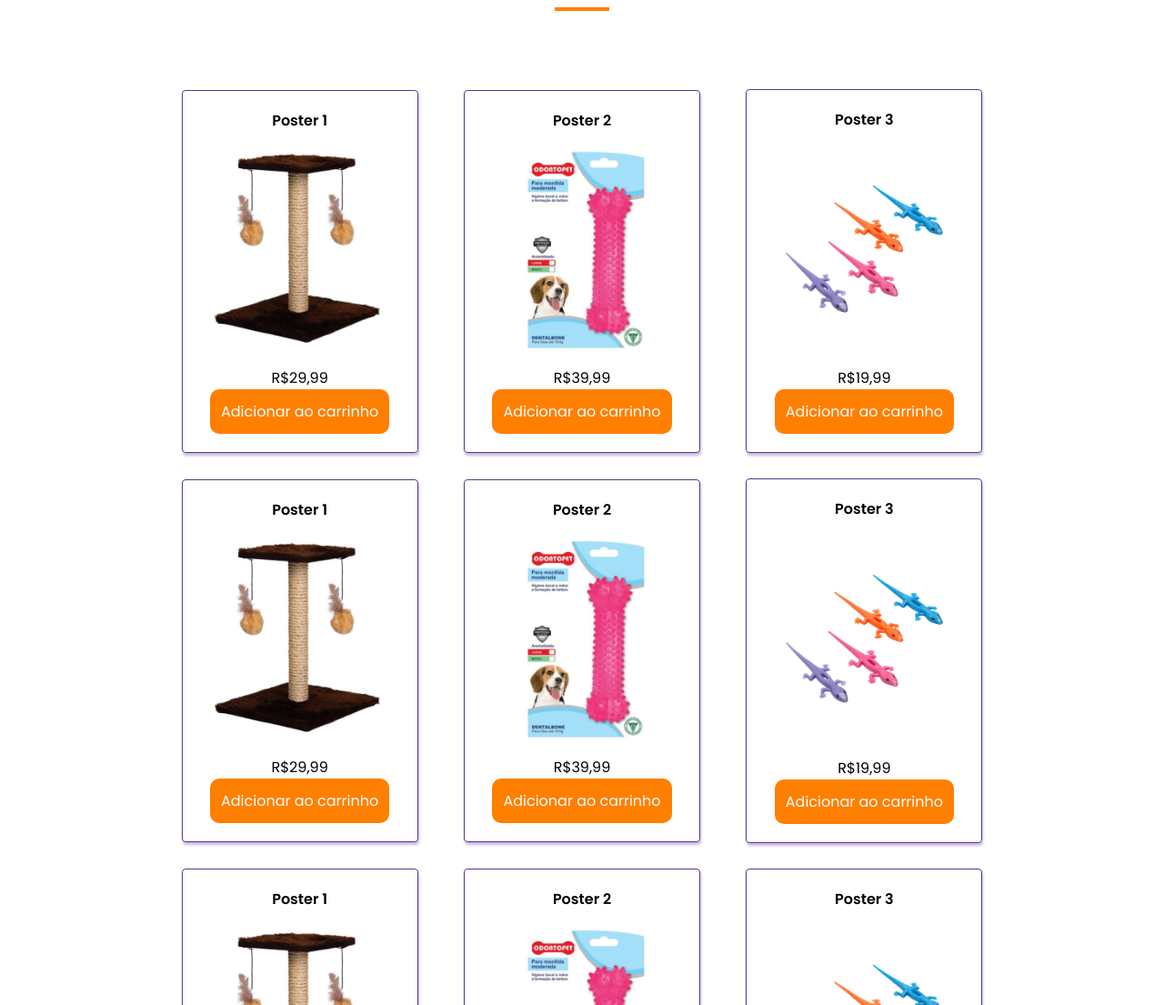
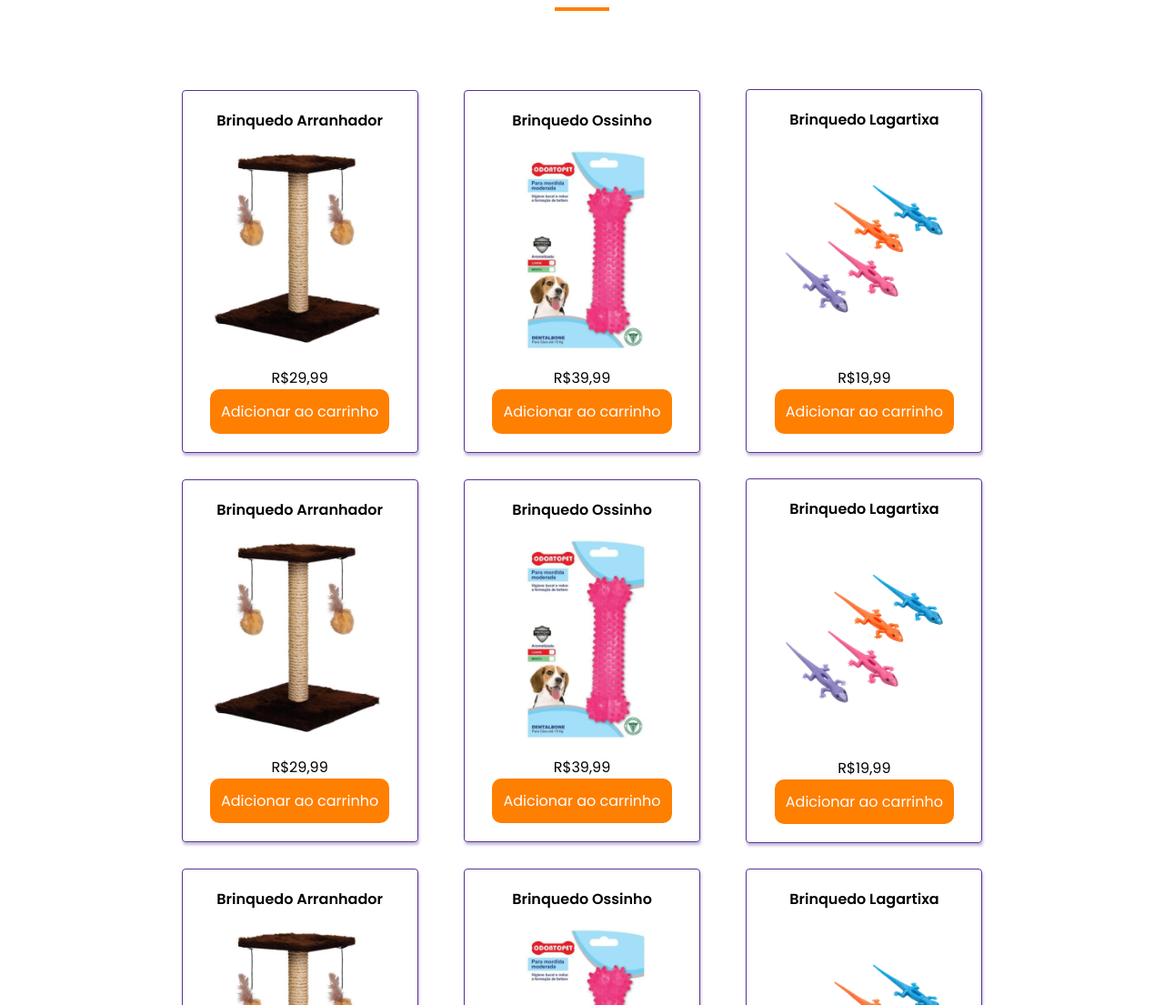
Before and after one commit to devalbertomoiseis/pet-proz, a plain HTML site: page pages/doacao.html in a window 1280 px wide. Shown: the part 195-1300 px from the top of the page at 91% size. Drawn offline with Linux system fonts and the light colour scheme.

Commit message:
Att: Página de Doação

```diff
--- a/pages/doacao.html
+++ b/pages/doacao.html
@@ -63,7 +63,7 @@
 
       <div class="products-container">
         <div class="movie-product">
-          <strong class="product-title">Poster 1</strong>
+          <strong class="product-title">Brinquedo Arranhador</strong>
           <!-- <br> -->
           <img src="../img/brinquedo-arranhador-gato.png" alt="Poster 1" class="product-image">
           <div class="product-price-container">
@@ -73,7 +73,7 @@
         </div>
 
         <div class="movie-product">
-          <strong class="product-title">Poster 2</strong>
+          <strong class="product-title">Brinquedo Ossinho</strong>
           <!-- <br> -->
           <img src="../img/brinquedo-osso.png" alt="Poster 2" class="product-image">
           <div class="product-price-container">
@@ -83,7 +83,7 @@
         </div>
 
         <div class="movie-product">
-          <strong class="product-title">Poster 3</strong>
+          <strong class="product-title">Brinquedo Lagartixa</strong>
           <!-- <br> -->
           <img src="../img/brinquedo-lagartixa-para-gatos.png" alt="Poster 3" class="product-image">
           <div class="product-price-container">
@@ -94,7 +94,7 @@
 
 
         <div class="movie-product">
-          <strong class="product-title">Poster 1</strong>
+          <strong class="product-title">Brinquedo Arranhador</strong>
           <!-- <br> -->
           <img src="../img/brinquedo-arranhador-gato.png" alt="Poster 1" class="product-image">
           <div class="product-price-container">
@@ -104,7 +104,7 @@
         </div>
 
         <div class="movie-product">
-          <strong class="product-title">Poster 2</strong>
+          <strong class="product-title">Brinquedo Ossinho</strong>
           <!-- <br> -->
           <img src="../img/brinquedo-osso.png" alt="Poster 2" class="product-image">
           <div class="product-price-container">
@@ -114,7 +114,7 @@
         </div>
 
         <div class="movie-product">
-          <strong class="product-title">Poster 3</strong>
+          <strong class="product-title">Brinquedo Lagartixa</strong>
           <!-- <br> -->
           <img src="../img/brinquedo-lagartixa-para-gatos.png" alt="Poster 3" class="product-image">
           <div class="product-price-container">
@@ -123,7 +123,7 @@
           </div>
         </div>
         <div class="movie-product">
-          <strong class="product-title">Poster 1</strong>
+          <strong class="product-title">Brinquedo Arranhador</strong>
           <!-- <br> -->
           <img src="../img/brinquedo-arranhador-gato.png" alt="Poster 1" class="product-image">
           <div class="product-price-container">
@@ -133,7 +133,7 @@
         </div>
 
         <div class="movie-product">
-          <strong class="product-title">Poster 2</strong>
+          <strong class="product-title">Brinquedo Ossinho</strong>
           <!-- <br> -->
           <img src="../img/brinquedo-osso.png" alt="Poster 2" class="product-image">
           <div class="product-price-container">
@@ -143,7 +143,7 @@
         </div>
 
         <div class="movie-product">
-          <strong class="product-title">Poster 3</strong>
+          <strong class="product-title">Brinquedo Lagartixa</strong>
           <!-- <br> -->
           <img src="../img/brinquedo-lagartixa-para-gatos.png" alt="Poster 3" class="product-image">
           <div class="product-price-container">
@@ -151,7 +151,7 @@
             <button type="button" class="button-hover-background">Adicionar ao carrinho</button>
           </div>
         </div><div class="movie-product">
-          <strong class="product-title">Poster 1</strong>
+          <strong class="product-title">Brinquedo Arranhador</strong>
           <!-- <br> -->
           <img src="../img/brinquedo-arranhador-gato.png" alt="Poster 1" class="product-image">
           <div class="product-price-container">
@@ -161,7 +161,7 @@
         </div>
 
         <div class="movie-product">
-          <strong class="product-title">Poster 2</strong>
+          <strong class="product-title">Brinquedo Ossinho</strong>
           <!-- <br> -->
           <img src="../img/brinquedo-osso.png" alt="Poster 2" class="product-image">
           <div class="product-price-container">
@@ -171,7 +171,7 @@
         </div>
 
         <div class="movie-product">
-          <strong class="product-title">Poster 3</strong>
+          <strong class="product-title">Brinquedo Lagartixa</strong>
           <!-- <br> -->
           <img src="../img/brinquedo-lagartixa-para-gatos.png" alt="Poster 3" class="product-image">
           <div class="product-price-container">
```
